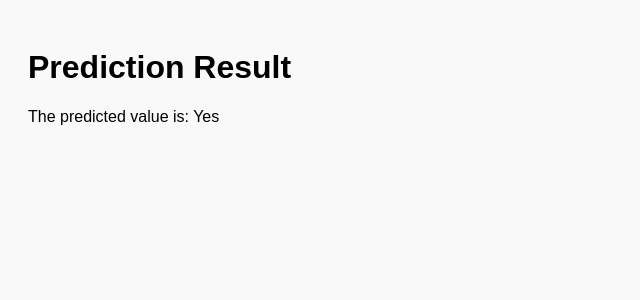
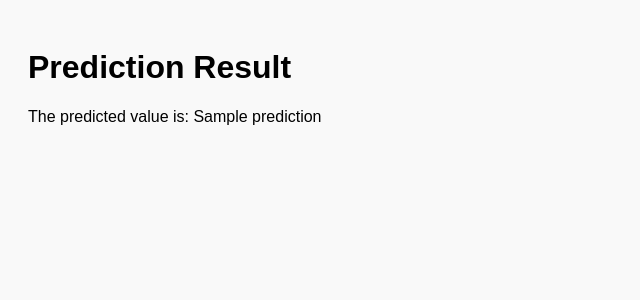
Before and after one commit to PasupalateSharran/ad-click-prediction, a Flask app: template templates/result.html in a window 1280 px wide. Shown: the top 300 px of the page, without its empty margins (0-640 px from the left). Run offline with Flask 3, Linux system fonts and the light colour scheme; the template is opened without the code that fills it: most values are stand-ins (such as "Sample title", 1, 10 or a date in 2020).

Commit message:
Update result.html

```diff
--- a/templates/result.html
+++ b/templates/result.html
@@ -52,6 +52,6 @@
 </head>
 <body>
     <h1>Prediction Result</h1>
-    <p>The predicted value is: Yes</p>
+    <p>The predicted value is: {{ prediction }}</p>
 </body>
 </html>
```
